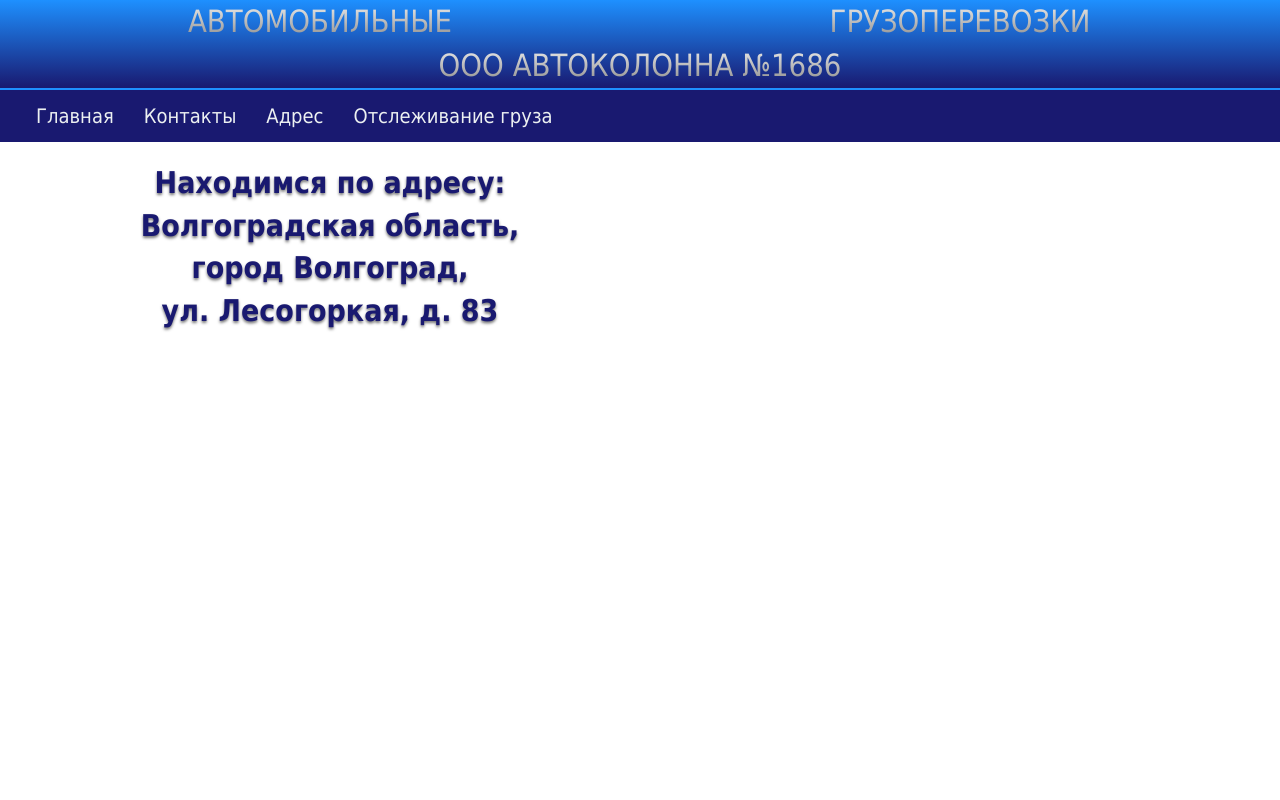
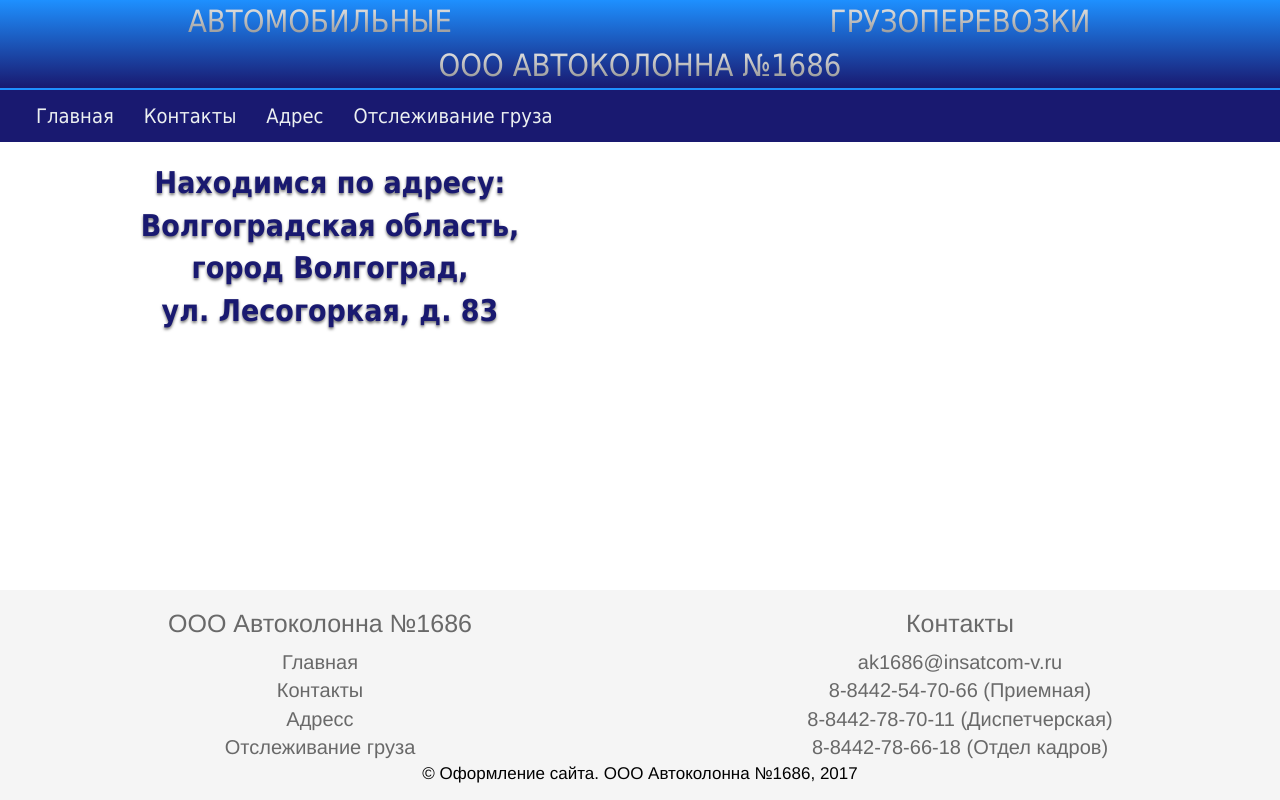
Before and after one commit to truecoder34/avtocolonnaSiteProject, a plain HTML site: page adress.html in a window 1280 px wide. Drawn offline with nearby package versions, Linux system fonts and the light colour scheme.

Commit message:
Version1.1 Changed Adress Page

```diff
--- a/adress.html
+++ b/adress.html
@@ -33,7 +33,7 @@
 
     <div class="row">
       <div class="col-lg-1 col-md-1 hidden-sm hidden-xs"></div>
-      <div class="col-lg-10 col-md-10 hidden-sm hidden-xs sign" style="text-align:center">ООО  АВТОКОЛОННА  №1686</div>
+      <div class="col-lg-10 col-md-10 hidden-sm hidden-xs sign" style="text-align:center">ООО АВТОКОЛОННА №1686</div>
       <div class="col-lg-1 col-md-1 hidden-sm hidden-xs"></div>
     </div>
 
@@ -47,23 +47,23 @@
 
     <div class="row">
       <div class="hidden-lg hidden-md col-sm-2 col-xs-2"></div>
-      <div class="hidden-lg hidden-md col-sm-8 col-xs-8 signMob" style="text-align:center">ООО  АВТОКОЛОННА  №1686</div>
+      <div class="hidden-lg hidden-md col-sm-8 col-xs-8 signMob" style="text-align:center">ООО АВТОКОЛОННА №1686</div>
       <div class="hidden-lg hidden-md col-sm-2 col-xs-2"></div>
     </div>
 
   </div>
 
   <!-- линия отделяющая заголовок от меню -->
-  <hr style = " border: none;  background-color: #1E90FF; margin: 0; height: 2px">
+  <hr style=" border: none;  background-color: #1E90FF; margin: 0; height: 2px">
 
   <!--Меню навигации по сайту-->
-<div class = "container-fluid">
+  <div class="container-fluid">
     <div class="row">
 
-    <div class = "navbar navbar-default ">
-        <div class = "container" style="margin-left: -10px">
-            <div class = "navbar-header">
-              <button type = "button" class = "navbar-toggle" data-toggle="collapse" data-target="#responsive-menu" >
+      <div class="navbar navbar-default ">
+        <div class="container" style="margin-left: -10px">
+          <div class="navbar-header">
+            <button type="button" class="navbar-toggle" data-toggle="collapse" data-target="#responsive-menu">
 
                   <span class = "sr-only">Открыть навигацию</span>
                   <span class = "icon-bar"></span>
@@ -72,12 +72,12 @@
               </button>
             <!-- <a class = "navbar-brand" href = "#">Название компании</div> -->
           </div>
-            <div class = "collapse navbar-collapse" id = "responsive-menu">
-                <ui class = "nav navbar-nav">
-                  <li id = "mainN"><a href = "/">Главная</a></li>
-                  <li id = "contactsN"><a href = "/contacts">Контакты</a></li>
-                  <li id = "adressN"><a href = "/adress">Адрес</a></li>
-                  <li id = "trackingN"><a href = "/tracking">Отслеживание груза</a></li>
+          <div class="collapse navbar-collapse" id="responsive-menu">
+            <ui class="nav navbar-nav">
+              <li id="mainN"><a href="/">Главная</a></li>
+              <li id="contactsN"><a href="/contacts">Контакты</a></li>
+              <li id="adressN"><a href="/adress">Адрес</a></li>
+              <li id="trackingN"><a href="/tracking">Отслеживание груза</a></li>
             </ui>
           </div>
         </div>
@@ -91,18 +91,18 @@
 
     <div class="row">
 
-      <div class="col-lg-6 col-md-6 hidden-sm hidden-xs" style = "margin-left:10px; text-align:center">
+      <div class="col-lg-6 col-md-6 hidden-sm hidden-xs" style="margin-left:10px; text-align:center">
 
         <div class="spisok">
-          <div class = "adress">Находимся по адресу: </div>
-          <div class = "adress">Волгоградская область,</div>
-          <div class = "adress">город Волгоград,</div>
-          <div class = "adress">ул. Лесогоркая, д. 83</div>
+          <div class="adress">Находимся по адресу: </div>
+          <div class="adress">Волгоградская область,</div>
+          <div class="adress">город Волгоград,</div>
+          <div class="adress">ул. Лесогоркая, д. 83</div>
         </div>
 
       </div>
       <!-- карта для компбютерной версии и планшета -->
-      <div class="col-lg-5 col-md-5 hidden-sm hidden-xs" style = "margin-right:10px">
+      <div class="col-lg-5 col-md-5 hidden-sm hidden-xs" style="margin-right:10px">
         <div class="map">
           <script type="text/javascript" charset="utf-8" async src="https://api-maps.yandex.ru/services/constructor/1.0/js/?um=constructor%3A7a815f0a748cc9d8e5e54064ef266150c0f2ce5e21c7c8e288fe91a3c1598a43&amp;width=100%25&amp;height=428&amp;lang=ru_RU&amp;scroll=true"></script>
         </div>
@@ -145,8 +145,63 @@
   </div>
 
 
-<div style = "height:200px"> </div>
+  <div style="height:100px"> </div>
 
+
+  <footer>
+    <!-- Подвал для компьютерной версии -->
+    <div id="footer">
+      <div class="container-fluid">
+        <div class="row">
+          <div class="col-lg-6 col-md-6 hidden-sm hidden-xs" id="sitemap">
+            <h1 style="font-size:25px">ООО Автоколонна №1686</h1>
+            <div><a href="/">Главная</a></div>
+            <div><a href="/contacts">Контакты</a></div>
+            <div><a href="/tracking">Адресс</a></div>
+            <div><a href="/">Отслеживание груза</a></div>
+          </div>
+
+          <div class="col-lg-6 col-md-6 hidden-sm hidden-xs" id="contactss">
+            <h1 style="font-size:25px">Контакты</h1>
+            <div>ak1686@insatcom-v.ru</div>
+            <div>8-8442-54-70-66 (Приемная)</div>
+            <div>8-8442-78-70-11 (Диспетчерская)</div>
+            <div>8-8442-78-66-18 (Отдел кадров)</div>
+          </div>
+        </div>
+        <div class="row">
+          <div class="col-lg-12 col-md-12 hidden-sm hidden-xs copyright">
+             © Оформление сайта. ООО Автоколонна №1686, 2017
+          </div>
+        </div>
+      </div>
+    </div>
+
+<!-- Подвал для мобильной версии -->
+<div id="footerMob">
+  <div class="container-fluid">
+    <div class="row">
+      <div class="hidden-lg hidden-md col-sm-12 col-xs-12" id="sitemap">
+        <h1 style="font-size:25px">ООО Автоколонна №1686</h1>
+        <div><a href="/">Главная</a></div>
+        <div><a href="/contacts">Контакты</a></div>
+        <div><a href="/tracking">Адресс</a></div>
+        <div><a href="/">Отслеживание груза</a></div>
+      </div>
+      <div class="hidden-lg hidden-md col-sm-12 col-xs-12" id="contactss">
+        <h1 style="font-size:25px">Контакты</h1>
+        <div>ak1686@insatcom-v.ru</div>
+        <div>8-8442-54-70-66 (Приемная)</div>
+        <div>8-8442-78-70-11 (Диспетчерская)</div>
+        <div>8-8442-78-66-18 (Отдел кадров)</div>
+      </div>
+      <div class="hidden-lg hidden-md col-sm-12 col-xs-12 copyright">
+         © Оформление сайта. ООО Автоколонна №1686, 2017
+      </div>
+    </div>
+  </div>
+</div>
+  </footer>
 
 
 
--- a/css/styleAdress.css
+++ b/css/styleAdress.css
@@ -78,9 +78,65 @@
 }
 
 
-
-
 /*Стили карты*/
 .map{
   margin-top: 4%;
 }
+
+/*Оформление футера  компьютерная версия*/
+/*Для рприжатия его к низу*/
+html {
+  position: relative;
+  min-height: 100%;
+}
+/*Для рприжатия его к низу*/
+body {
+  /* Margin bottom by footer height */
+  margin-bottom: 210px;
+}
+footer {
+	background: #DCDCDC;
+	color: dimgray;
+	/*font-size: 11px;*/
+}
+/*Для рприжатия его к низу*/
+#footer {
+  position: absolute;
+  bottom: 0;
+  width: 100%;
+  /* Set the fixed height of the footer here */
+  height: 210px;
+  background-color: #f5f5f5;
+}
+
+/*Для прижатия его к низу*/
+#footerMob {
+  position: absolute;
+  bottom: 0;
+  width: 100%;
+   /*Set the fixed height of the footer here*/
+  height: 10px;
+  background-color: #f5f5f5;
+  /*margin-bottom: 10px;*/
+}
+
+
+
+a {
+	color: dimgray;
+}
+
+a:hover {
+	color: #696969;
+}
+
+#sitemap, #contactss{
+  text-align: center;
+  font-size: 20px;
+}
+
+.copyright{
+  text-align: center;
+  font-size: 17px;
+  color: #000000;
+}
```
Lines whose indentation alone changed are shown as unchanged.
